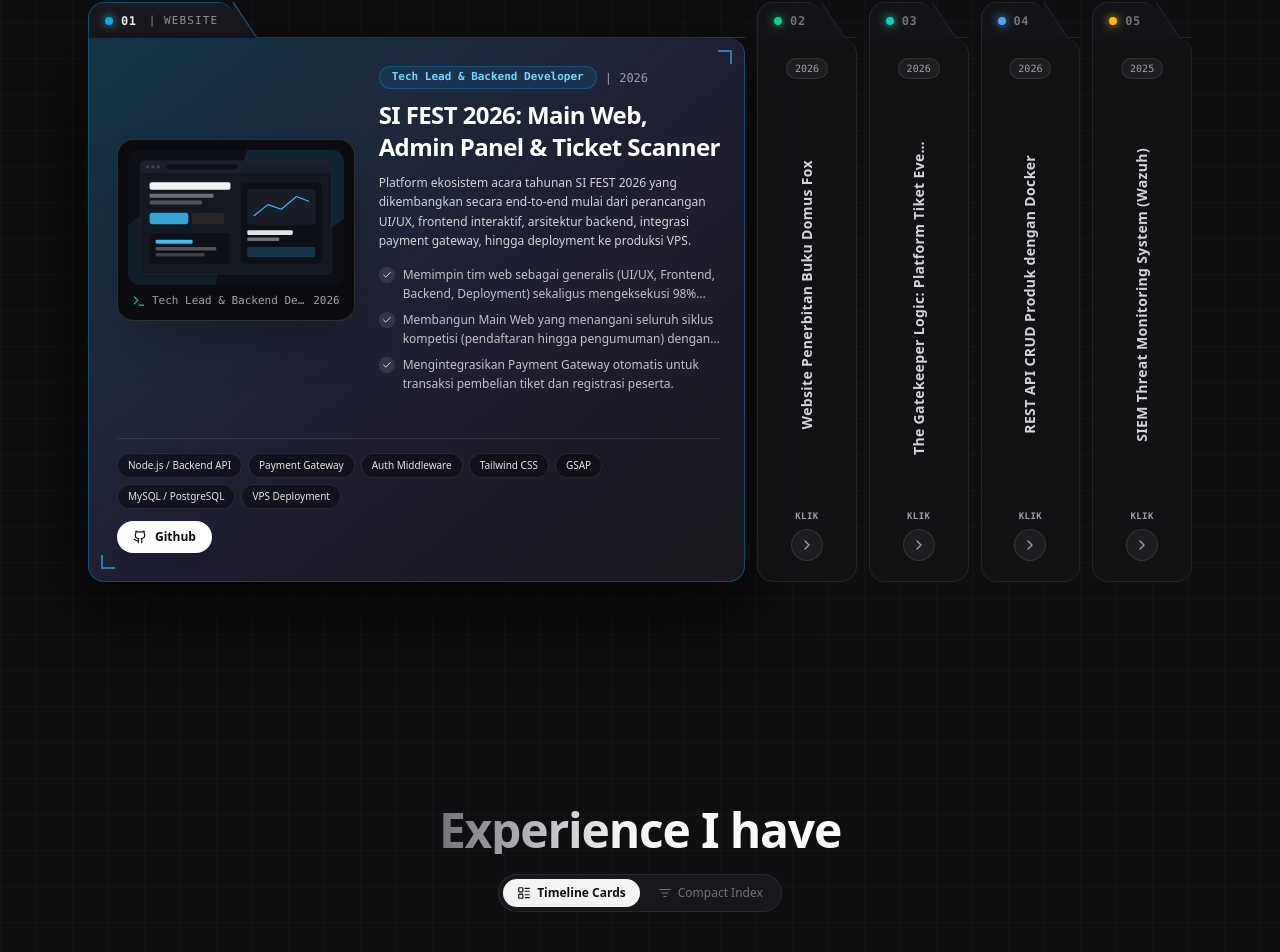
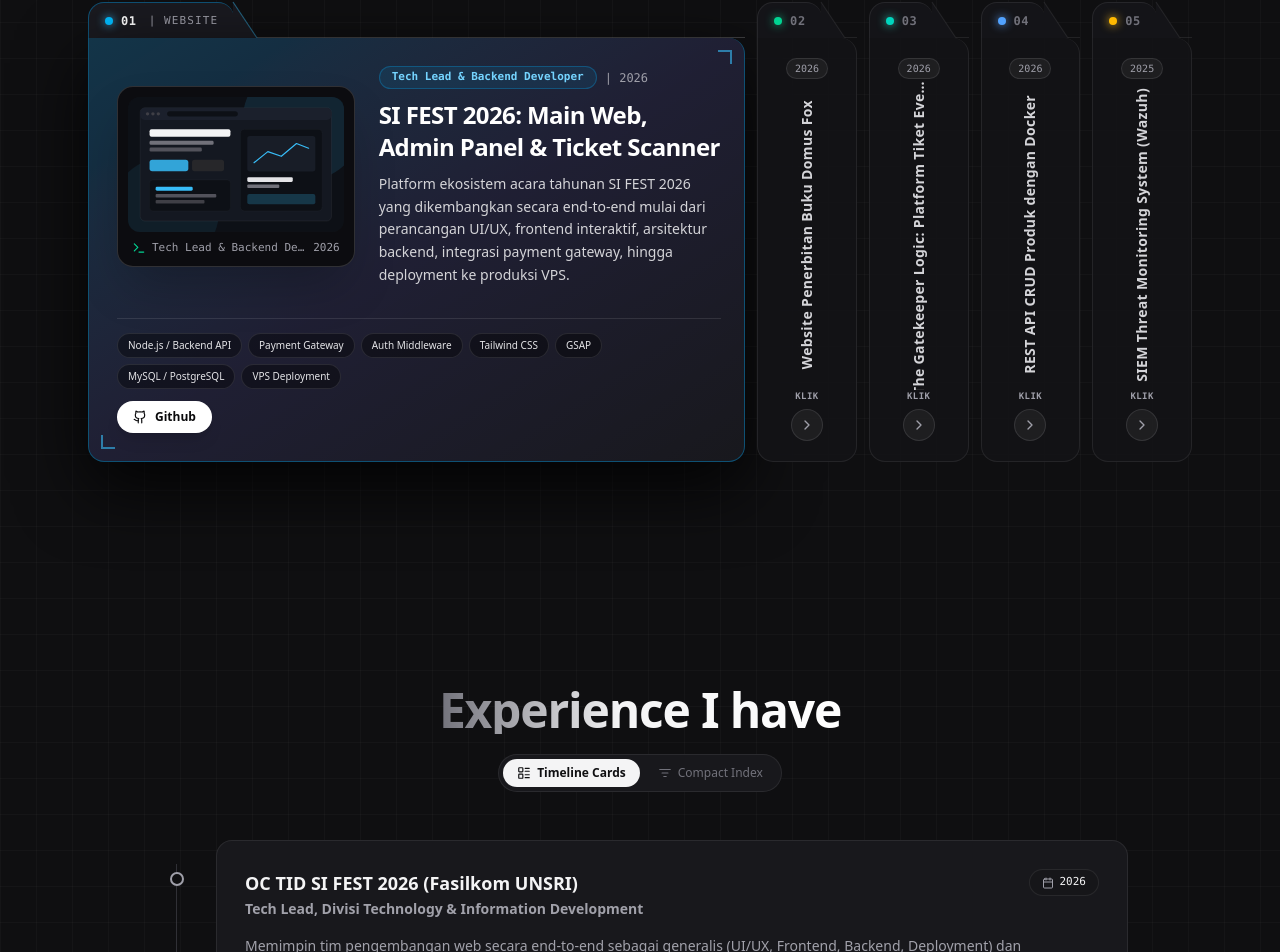
Before and after one commit to Davin164/DavinGabrielJonathan, a Next.js app: page / in a window 1280 px wide. Shown: the part 2354-3306 px from the top of the page. Built offline with nearby package versions, Linux system fonts and the light colour scheme.

Commit message:
fix(projects): remove checkmark bullet list and keep project title, description and tech stack

```diff
--- a/src/components/sections/ProjectsSection.tsx
+++ b/src/components/sections/ProjectsSection.tsx
@@ -6,7 +6,6 @@ import {
   Video,
   Github,
   Clock,
-  Check,
   Terminal,
   ChevronRight,
   FolderGit2,
@@ -444,7 +443,7 @@ export default function ProjectsSection() {
           )}
         </div>
 
-        <div className="hidden h-[580px] w-full items-stretch gap-3 lg:flex">
+        <div className="hidden h-[460px] w-full items-stretch gap-3 lg:flex">
           {visibleProjects.map((project, idx) => {
             const globalIndex =
               hasTwoDecks && deckPage === 1 ? idx + 6 : idx + 1;
@@ -588,23 +587,9 @@ export default function ProjectsSection() {
                             {project.title}
                           </h3>
 
-                          <p className="text-xs leading-relaxed text-zinc-300">
+                          <p className="text-xs leading-relaxed text-zinc-300 sm:text-sm">
                             {project.summary}
                           </p>
-
-                          <ul className="space-y-1.5 pt-1">
-                            {project.highlights.slice(0, 3).map((h, i) => (
-                              <li
-                                key={i}
-                                className="flex items-start gap-2 text-xs leading-relaxed text-zinc-300/90"
-                              >
-                                <span className="mt-0.5 flex h-4 w-4 shrink-0 items-center justify-center rounded-full bg-white/10 text-white">
-                                  <Check className="h-2.5 w-2.5" />
-                                </span>
-                                <span className="line-clamp-2">{h}</span>
-                              </li>
-                            ))}
-                          </ul>
                         </div>
                       </div>
 
@@ -772,18 +757,6 @@ export default function ProjectsSection() {
                             {project.summary}
                           </p>
 
-                          <ul className="space-y-1.5">
-                            {project.highlights.slice(0, 3).map((h, i) => (
-                              <li
-                                key={i}
-                                className="flex items-start gap-2 text-xs text-zinc-300"
-                              >
-                                <Check className="mt-0.5 h-3.5 w-3.5 shrink-0 text-emerald-400" />
-                                <span>{h}</span>
-                              </li>
-                            ))}
-                          </ul>
-
                           <div
                             onClick={(e) => e.stopPropagation()}
                             className="flex flex-wrap items-center justify-between gap-3 pt-2"
```
